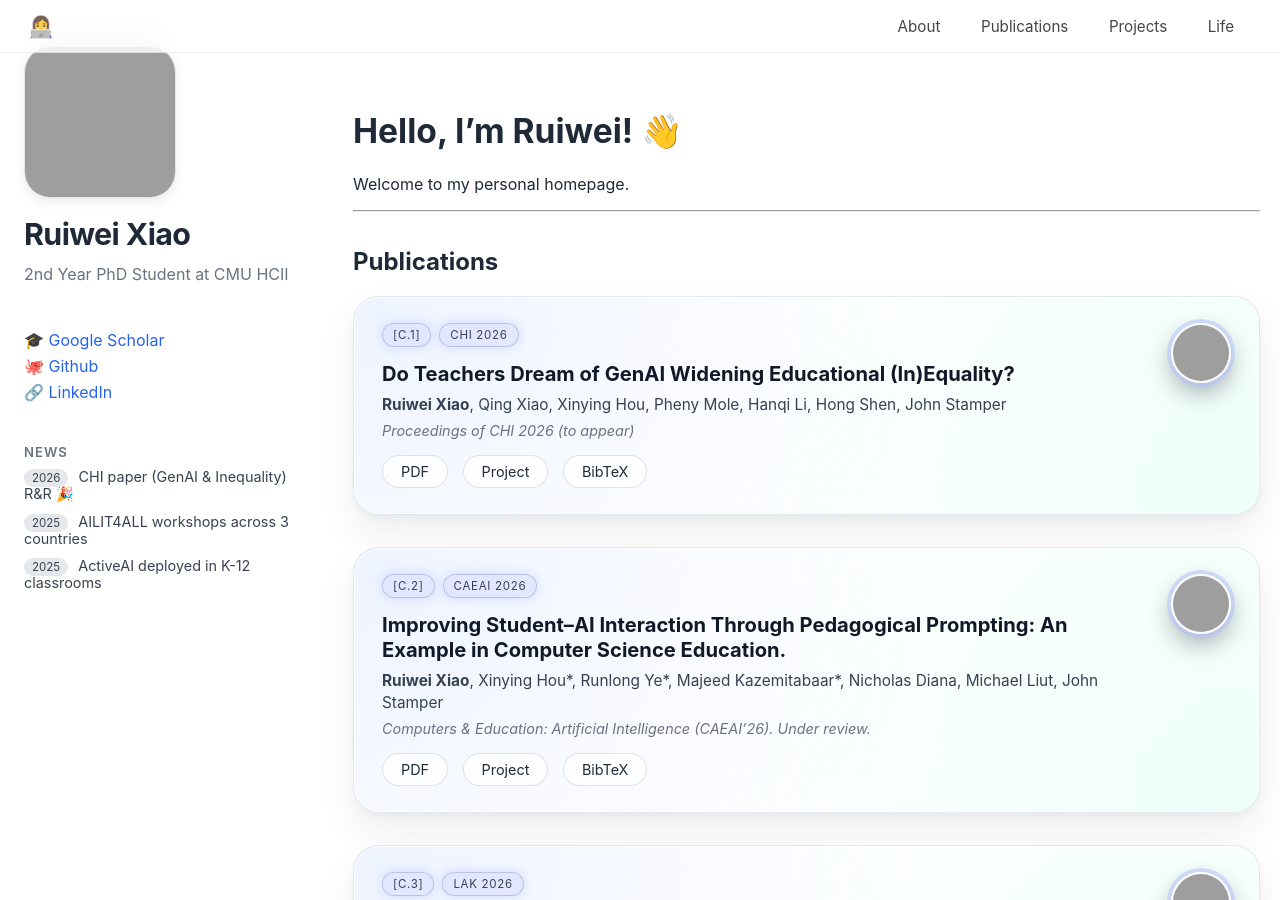
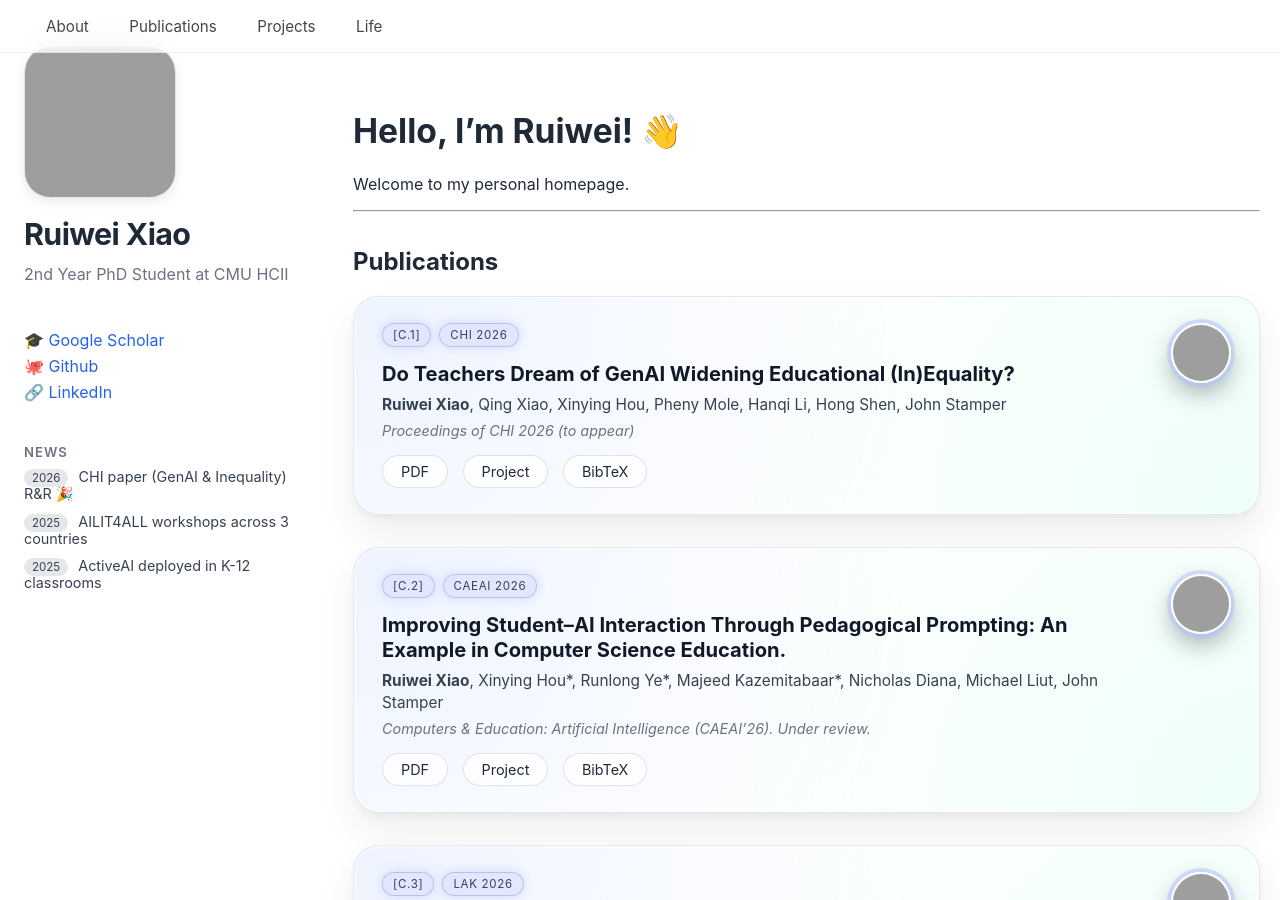
Before and after one commit to ruiwei-xiao/ruiwei-xiao.github.io, a Jekyll site: the page built from index.md, in a window 1280 px wide and 900 px high. Built offline with Jekyll 4.4.1, drawn with Linux system fonts in a browser that asks for light colours; grey boxes are pictures that could not be loaded.

Commit message:
Update default.html

```diff
--- a/_layouts/default.html
+++ b/_layouts/default.html
@@ -42,9 +42,6 @@
       <!-- 顶部极简导航 -->
       <nav class="top-nav">
         <div class="nav-content">
-          <div class="nav-left">
-            <span class="nav-logo">👩‍💻</span>
-          </div>
 
           <div class="nav-center">
             <a href="#about">About</a>
```
